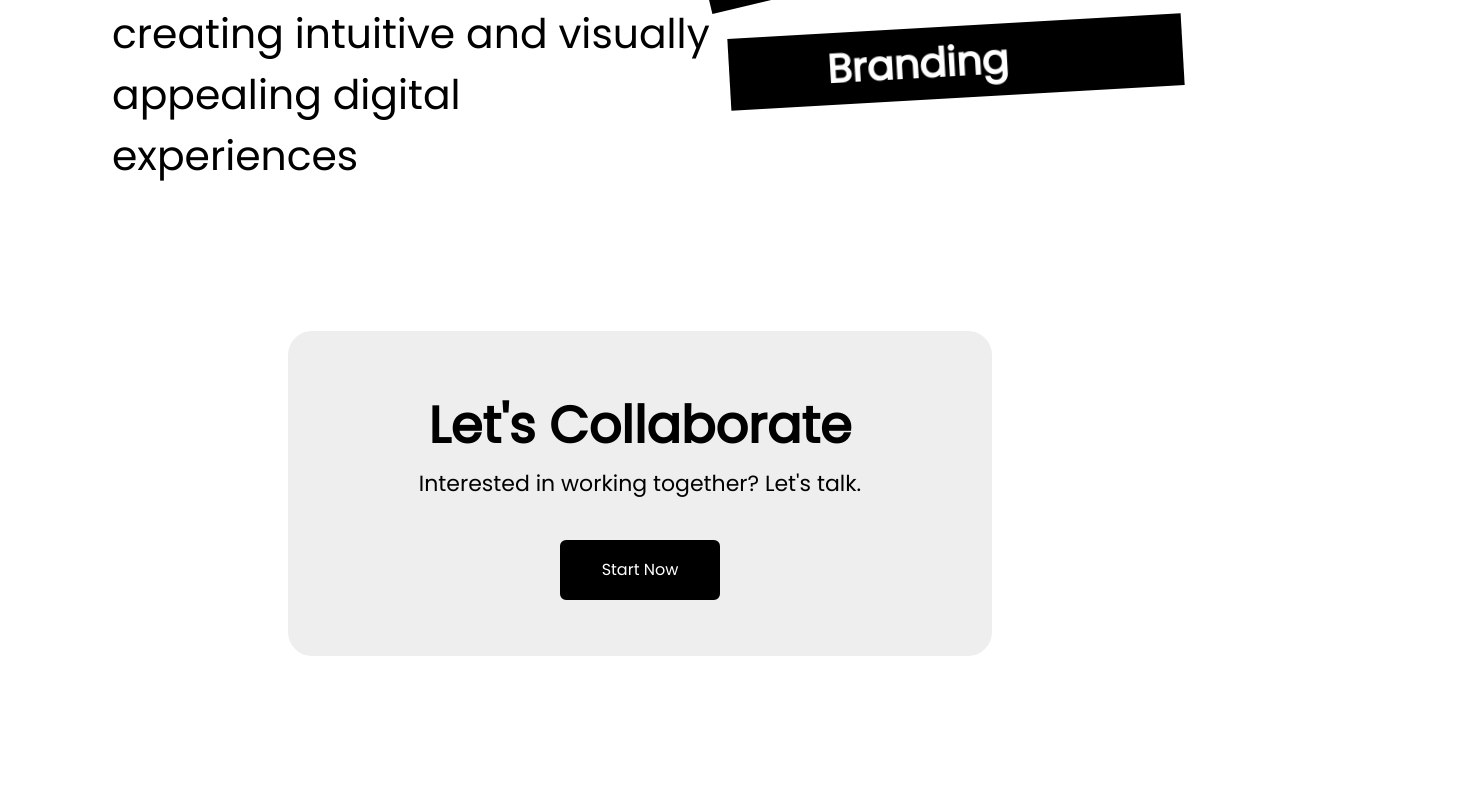
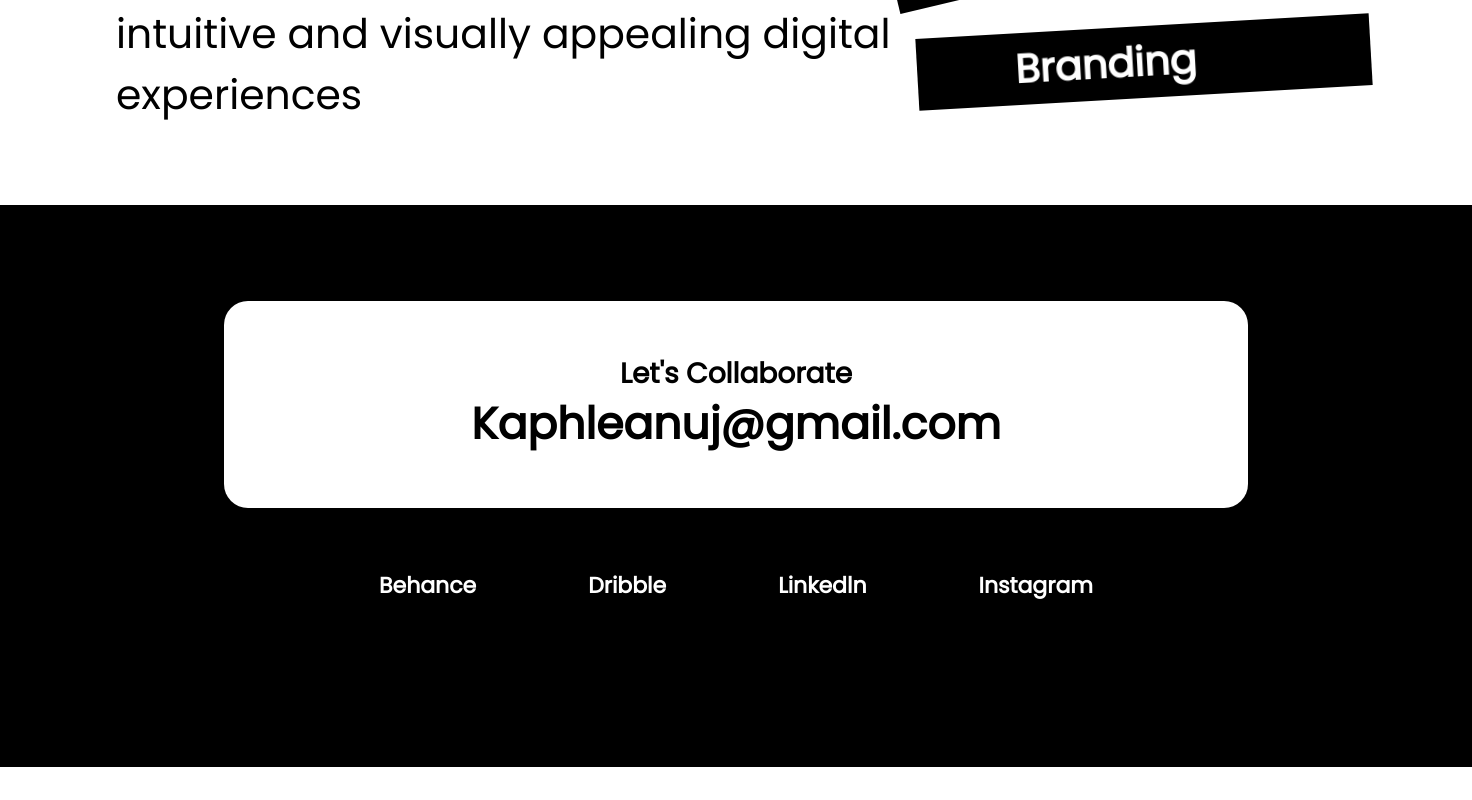
Before and after one commit to ANUJKAPHLE/Portfolio, a Next.js app: page / in a window 1280 px wide. Shown: the part 395-1195 px from the top of the page, 1472 px wide, since content can reach past the window. After the commit the page ends 1162 px from the top, so only its background shows below. Built offline with nearby package versions, Linux system fonts and the light colour scheme.

Commit message:
working on footer and changes some css on some components

```diff
--- a/src/Components/Collab/Collaborate.jsx
+++ b/src/Components/Collab/Collaborate.jsx
@@ -1,19 +1,14 @@
-import Button from "@/widgets/button/Button";
-
 const Collaborate = () => {
   return (
-    <div className="xs:px-20 md:px-72 py-36 items-center ">
-      <div className="sm:w-fit md:w-auto border border-hidden bg-secondary rounded-3xl">
+    <div className=" pt-24 pb-10 items-center ">
+      <div className="sm:w-fit md:w-auto lg:w-[1024px] h-auto border border-hidden bg-white text-black  rounded-3xl">
         <div className="text-center px-16 py-14">
-          <h1 className="text-[51px] font-bold">Let's Collaborate</h1>
-          <p className="text-[22px] pt-1">
-            Interested in working together? Let's talk.
+          <p className="text-[28px] font-semibold leading-[33.6px]">
+            Let's Collaborate
           </p>
-          <div className="pt-10">
-            <Button className="bg-black text-white rounded-md py-4 px-10">
-              Start Now
-            </Button>
-          </div>
+          <p className="text-[44px] leading-[57.2px] font-bold pt-1">
+            Kaphleanuj@gmail.com
+          </p>
         </div>
       </div>
     </div>
--- /dev/null
+++ b/src/Components/Footer/Footer.jsx
@@ -0,0 +1,21 @@
+import Collaborate from "../Collab/Collaborate";
+
+const Footer = () => {
+  return (
+    <div className="pt-20">
+      <div className="pb-40 xs:px-20 md:px-56 bg-black text-white flex justify-center">
+        <div>
+          <Collaborate />
+          <div className="text-center text-[22px] leading-[43.2px] font-bold flex flex-wrap justify-center space-x-24 sm:space-x-8 md:space-x-16 lg:space-x-28 mt-4">
+            <a className="text-center">Behance</a>
+            <a className="text-center">Dribble</a>
+            <a className="text-center">Linkedln</a>
+            <a className="text-center">Instagram</a>
+          </div>
+        </div>
+      </div>
+    </div>
+  );
+};
+
+export default Footer;
--- a/src/Components/Research/Research.jsx
+++ b/src/Components/Research/Research.jsx
@@ -1,6 +1,4 @@
-import Image from "next/image";
 import GroceryImage from "./GroceryImage";
-
 import testImage from "@/assets/1.jpg";
 import testImage2 from "@/assets/2.jpg";
 import testImage3 from "@/assets/3.jpg";
--- a/src/Components/ReviewAndFeedback/AppScreenDesign.jsx
+++ b/src/Components/ReviewAndFeedback/AppScreenDesign.jsx
@@ -8,10 +8,10 @@ import appScreenDesign5 from "@/assets/AppScreenDesign5.png";
 
 const AppScreenDesign = () => {
   return (
-    <div className="px-[91px] pt-12">
+    <div className="px-[91px] pt-12 h-[3200px] sm:h-[2400px] md:h-[3000px] lg:h-[3454px] xl:h-[3900px]">
       <h1 className="font-bold leading-[42px]">70+ App Screen Design</h1>
 
-      <div className="relative flex justify-center w-auto h-auto">
+      <div className=" flex justify-center w-auto h-auto">
         <div className="relative">
           <Image
             src={appScreenDesign1}
--- a/src/app/about/page.jsx
+++ b/src/app/about/page.jsx
@@ -1,12 +1,11 @@
 import Profile from "@/Components/Profile/Profile";
 import About from "@/Components/About/About";
-import Collaborate from "@/Components/Collab/Collaborate";
+
 const page = () => {
   return (
     <div>
       <Profile />
       <About />
-      <Collaborate />
     </div>
   );
 };
--- a/src/app/layout.tsx
+++ b/src/app/layout.tsx
@@ -1,7 +1,9 @@
 import type { Metadata } from "next";
 import { Inter } from "next/font/google";
+
 import "./globals.css";
 import Header from "@/Components/Header/Header";
+import Footer from "@/Components/Footer/Footer";
 
 const inter = Inter({ subsets: ["latin"] });
 
@@ -20,6 +22,7 @@ export default function RootLayout({
       <body className={"w-fit font-sans" + inter.className}>
         <Header />
         {children}
+        <Footer />
       </body>
     </html>
   );
--- a/src/app/page.tsx
+++ b/src/app/page.tsx
@@ -1,12 +1,11 @@
 "use client";
 import React from "react";
 import ContentStrategist from "@/Components/contentStrategist/ContentStrategist";
-import Collaborate from "@/Components/Collab/Collaborate";
 
 export default function Home() {
   return (
     <div>
-      <div className="sm:flex pt-24 px-28 justify-between">
+      <div className="sm:flex pt-24 px-[116px] justify-between">
         <div className="sm:w-max md:w-auto">
           <p className="text-[32px] font-bold leading-[48px]">Hey There! 👋</p>
           <p className="pt-5 text-[40.88px] leading-[61.32px] ">
@@ -16,7 +15,6 @@ export default function Home() {
         </div>
         <ContentStrategist />
       </div>
-      <Collaborate />
     </div>
   );
 }
```
